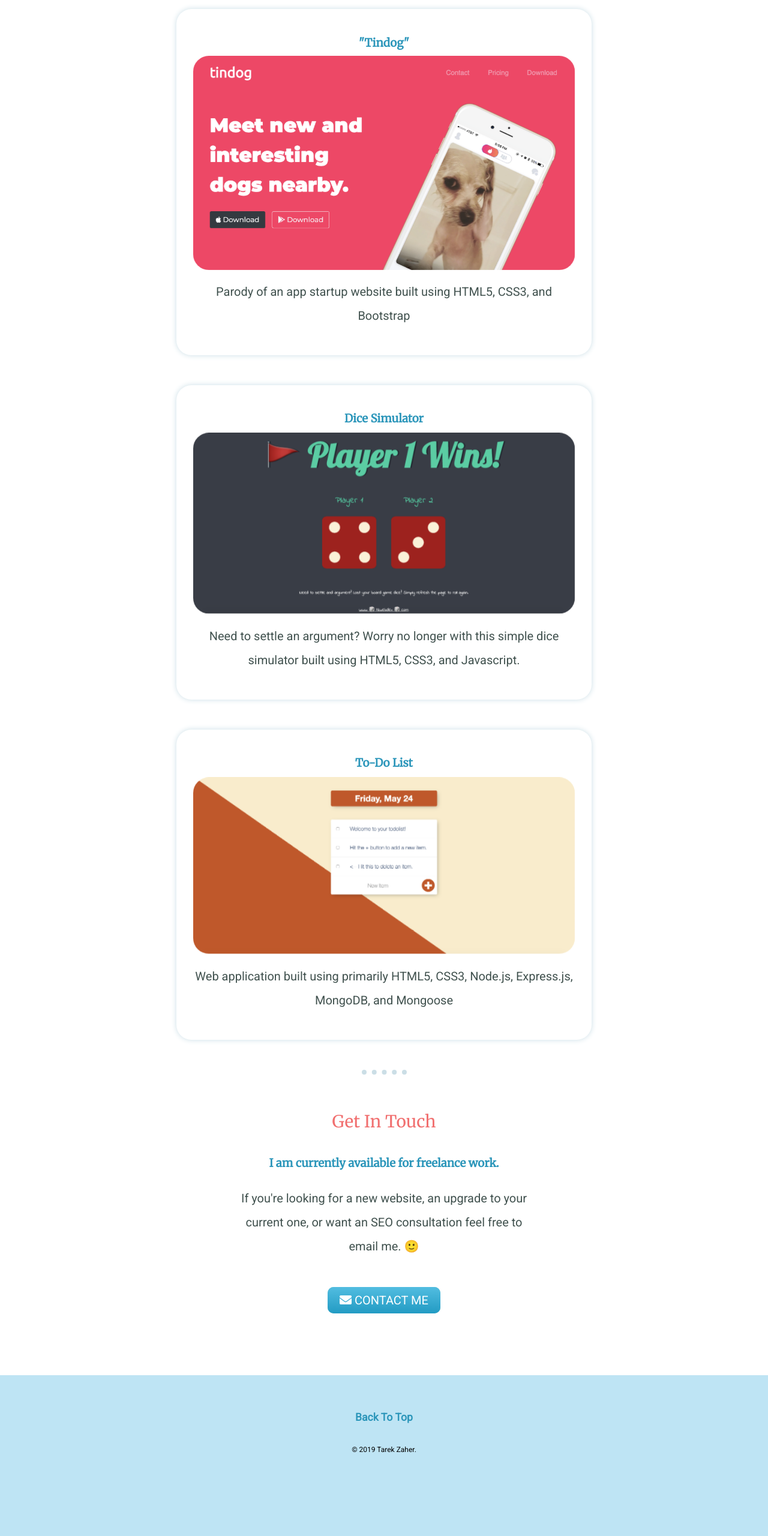
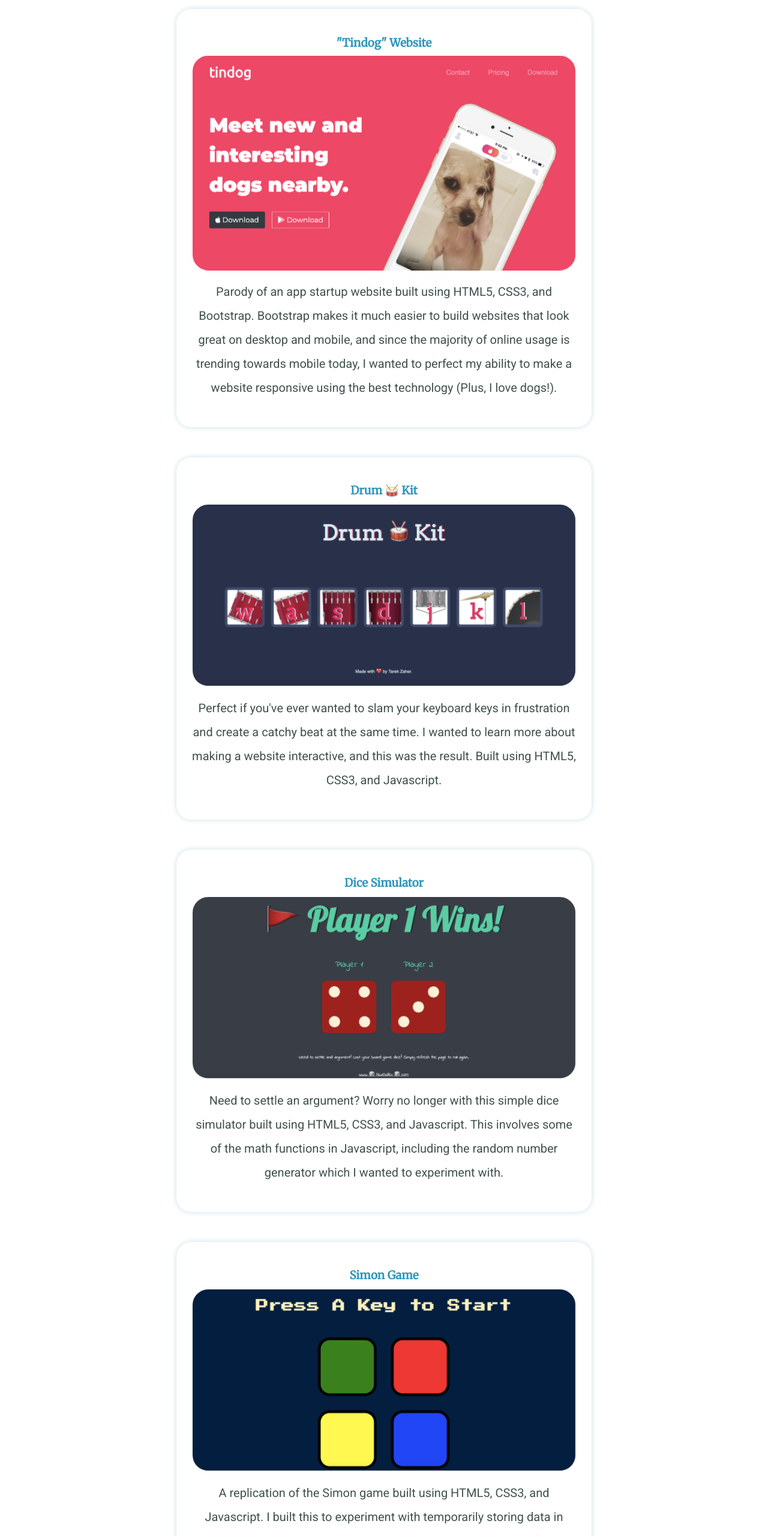
Before and after one commit to Tarek-Zaher/portfolio, a website: page index.html in a window 1280 px wide. Shown: the part 2975-5535 px from the top of the page at 60% size. Before the commit the page ends 5423 px from the top, so only its background shows below. Drawn offline with nearby package versions, Linux system fonts and the light colour scheme.

Commit message:
add drum kit, simon game, and newsletter signup projects

```diff
--- a/index.html
+++ b/index.html
@@ -14,7 +14,7 @@
   <link rel="stylesheet" href="https://cdnjs.cloudflare.com/ajax/libs/animate.css/3.7.0/animate.min.css">
   <link rel="stylesheet" href="https://use.fontawesome.com/releases/v5.8.2/css/all.css" integrity="sha384-oS3vJWv+0UjzBfQzYUhtDYW+Pj2yciDJxpsK1OYPAYjqT085Qq/1cq5FLXAZQ7Ay" crossorigin="anonymous">
 
-  <title>Tarek Zaher</title>
+  <title>Tarek Zaher Web Design</title>
 </head>
 
 <body>
@@ -89,21 +89,41 @@
       <h2 class="wow fadeInUp">My Projects.</h2>
 
       <div class="project-row wow fadeInUp">
-        <h3>"Tindog"</h3>
+        <h3>"Tindog" Website</h3>
         <a href="https://tarek-zaher.github.io/tindog/" target="_blank"><img class="project-preview-image animated pulse infinite delay-2s slow" src="images/tindog-preview.png" alt="preview of tindog parody website"></a>
-        <p>Parody of an app startup website built using HTML5, CSS3, and Bootstrap</p>
+        <p>Parody of an app startup website built using HTML5, CSS3, and Bootstrap. Bootstrap makes it much easier to build websites that look great on desktop and mobile, and since the majority of online usage is trending towards mobile today, I wanted to perfect my ability to make a website responsive using the best technology (Plus, I love dogs!).</p>
+      </div>
+
+      <div class="project-row wow fadeInUp">
+        <h3>Drum 🥁 Kit</h3>
+        <a href="https://tarek-zaher.github.io/Drum-Kit/" target="_blank"><img class="project-preview-image animated pulse infinite delay-2s slow" src="images/drum-kit-preview.png" alt="preview of drum kit website"></a>
+        <p>Perfect if you've ever wanted to slam your keyboard keys in frustration and create a catchy beat at the same time. I wanted to learn more about making a website interactive, and this was the result. Built using HTML5, CSS3, and Javascript.</p>
       </div>
 
       <div class="project-row wow fadeInUp">
         <h3>Dice Simulator</h3>
         <a href="https://tarek-zaher.github.io/Dice/" target="_blank"><img class="project-preview-image animated pulse infinite delay-2s slow" src="images/dice-preview.png" alt="preview of dice website"></a>
-        <p>Need to settle an argument? Worry no longer with this simple dice simulator built using HTML5, CSS3, and Javascript.</p>
+        <p>Need to settle an argument? Worry no longer with this simple dice simulator built using HTML5, CSS3, and Javascript. This involves some of the math functions in Javascript, including the random number generator which I wanted to experiment with.</p>
       </div>
+
+      <div class="project-row wow fadeInUp">
+        <h3>Simon Game</h3>
+        <a href="https://tarek-zaher.github.io/Simon/" target="_blank"><img class="project-preview-image animated pulse infinite delay-2s slow" src="images/simon-game-preview.png" alt="preview of Simon Game website"></a>
+        <p>A replication of the Simon game built using HTML5, CSS3, and Javascript. I built this to experiment with temporarily storing data in Javascript arrays. The website randomly generates a new color for you to remember each round, stores that data into its array, and listens to the user input as they try to click all the colors that have been selected so far. If they are successful, it starts a new round. If not, they are invited to start a new game. This combines the interactivity of my drum kit with the Javascript math functions from my Dice Simulator as well as a new thing, arrays, to make a fun and challenging game. </p>
+      </div>
+
+
+      <div class="project-row wow fadeInUp">
+        <h3>Newsletter Signup</h3>
+        <a href="https://vast-wildwood-48761.herokuapp.com/" target="_blank"><img class="project-preview-image animated pulse infinite delay-2s slow" src="images/newsletter-signup-preview.png" alt="preview of newsletter website"></a>
+        <p>A signup page which sends submitted user information to Mailchimp. Built using HTML5, CSS3, Node.js, Express.js, Mailchimp API, and Sketch for the design and animation.</p>
+      </div>
+
 
       <div class="project-row wow fadeInUp">
         <h3>To-Do List</h3>
         <a href="https://boiling-mesa-94886.herokuapp.com/" target="_blank"><img class="project-preview-image animated pulse infinite delay-2s slow" src="images/todolist-preview.png" alt="preview of todolist web app"></a>
-        <p>Web application built using primarily HTML5, CSS3, Node.js, Express.js, MongoDB, and Mongoose</p>
+        <p>Web application built using primarily HTML5, CSS3, Node.js, Express.js, MongoDB, and Mongoose. This is one of the most complex projects I've worked on, although on the surface it appears simple. I knew how to make a website interactive, but I wanted to take it to another level and actually store the data a user submits to and removes from a website, so that when they come back later or refresh the page it's still exactly as they left it. This required learning around 4 new programming languages, some for running the server which listens to input from the user and runs the right code for that interaction and others for databases to store the data within the webpage and keep it safe after the user leaves.</p>
       </div>
 
     </div>
```
Also changed, not shown: images/drum-kit-preview.png (added), images/newsletter-signup-preview.png (added), images/simon-game-preview.png (added).
